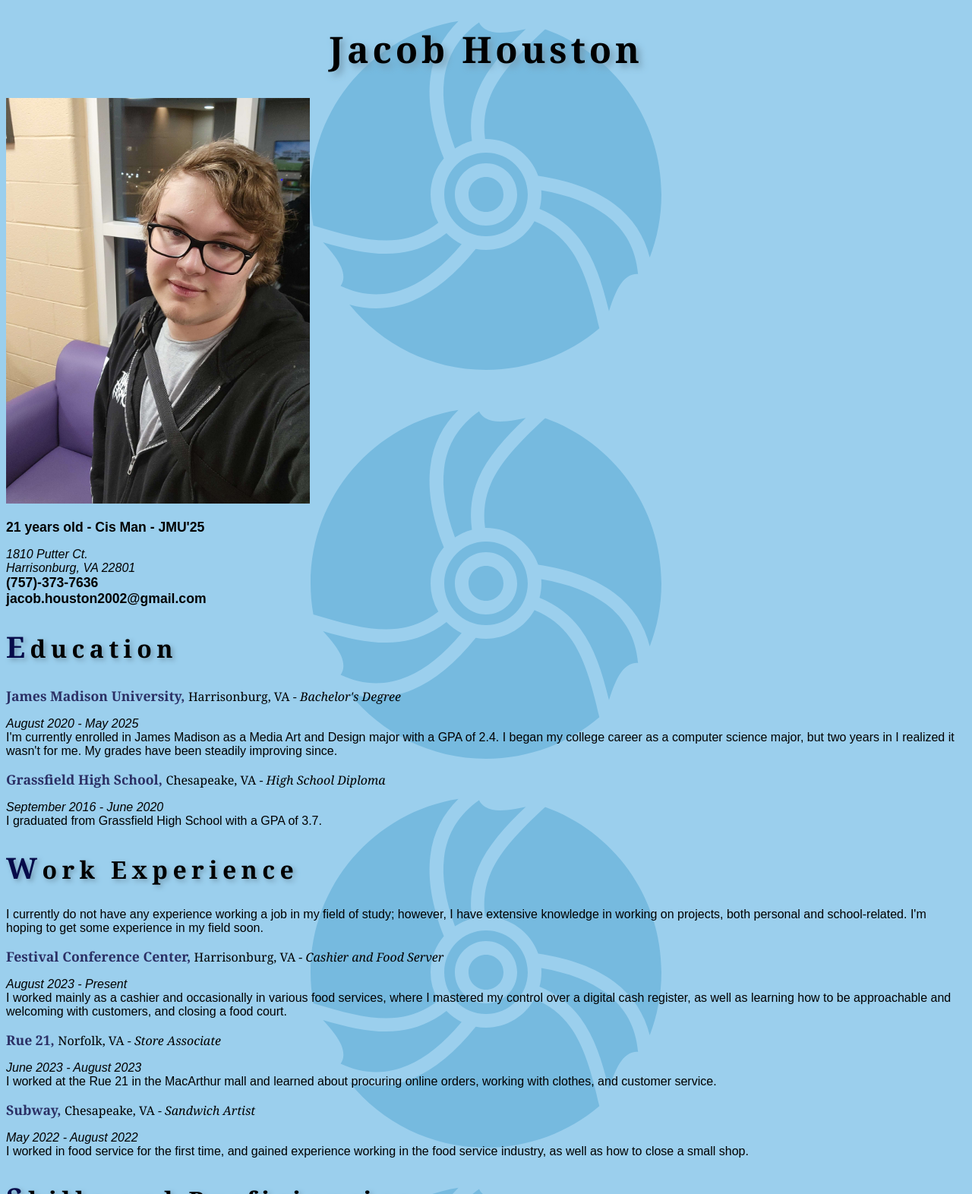
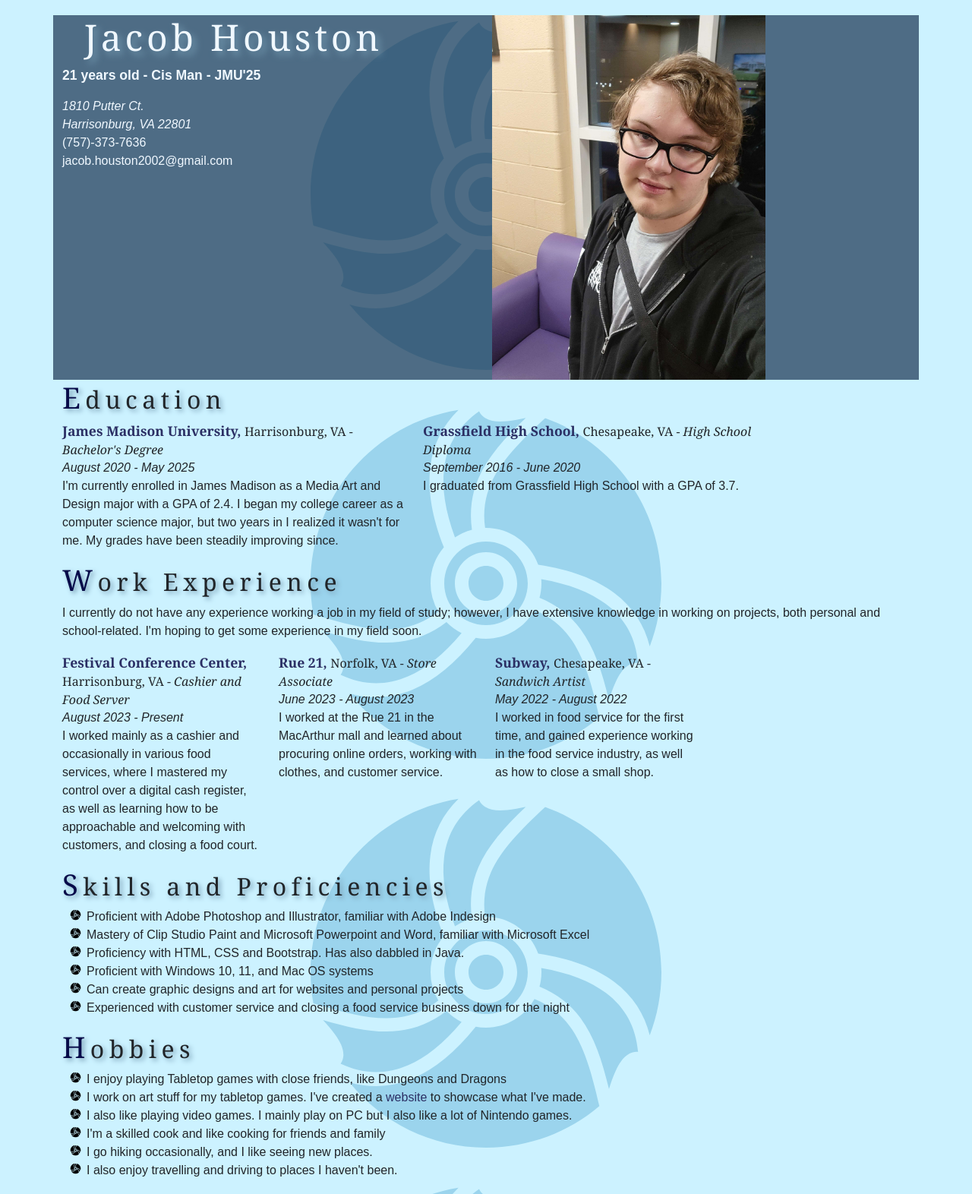
Before and after one commit to JakeXYHouston/Resume, a plain HTML site: page index.html in a window 1280 px wide. Shown: the top 1572 px of the page at 76% size. Drawn offline with nearby package versions, Linux system fonts and the light colour scheme.

Commit message:
Add files via upload

```diff
--- a/index.html
+++ b/index.html
@@ -4,76 +4,50 @@
         <meta charset="utf-8">
         <meta name="description" content="A working resume for Jacob Houston">
         <meta name="author" content="Jacob Houston">
+        <!--Loading Bootstrap-->
+        <link href="https://cdn.jsdelivr.net/npm/bootstrap@5.3.3/dist/css/bootstrap.min.css" rel="stylesheet" integrity="sha384-QWTKZyjpPEjISv5WaRU9OFeRpok6YctnYmDr5pNlyT2bRjXh0JMhjY6hW+ALEwIH" crossorigin="anonymous">
+        <!--Ending Loading Bootstrap-->
+        <!-- Custom styles -->
+        <link href="style.css" rel="stylesheet">
         <title>Jacob Houston</title>
-        <style>
-            body {
-                font-family: Georgia, serif;
-                background-color: #9BCFED;
-                background-image: url(big-morph-ball.png);
-                /*The morph ball design is a free design I found on Google images*/
-                background-position: center;
-                background-repeat: repeat-y;
-                background-position: top;
-                background-attachment: fixed;
-            }
-            h1 {
-                text-align: center;
-                font-size: 3em;
-                letter-spacing: .1em;
-                text-shadow: .1em .1em .2em #749BB2;
-            }
-            h2::first-letter {
-                color: #070B49;
-                font-size: 1.2em;
-            }
-            h2 {
-                font-size: 2em;
-                letter-spacing: .2em;
-                text-shadow: .1em .1em .2em #749BB2;
-            }
-            b {
-                font-size: 1.1em;
-            }
-            p {
-                font-family: Arial, serif;
-            }
-            ul {
-                list-style-type: square;
-            }
-            li {
-                font-family: Arial, serif;
-                list-style-image: url(morph-ball.png);
-            }
-            a {
-                color: #2B2F64;
-                text-decoration: none;
-            }
-            .places {
-                color: #2B2F64;
-            }
-        </style>
     </head>
+
     <body>
+        <div class="container">
+            <div class="row level1">
+                <div class="col-md-5">
                     <h1>Jacob Houston</h1>
-            <img src="Selfie.jpg" width=400 alt="Jacob Houston Selfie">
                     <p><b>21 years old - Cis Man - JMU'25</b></p>
-            <p><i>1810 Putter Ct.<br>Harrisonburg, VA 22801</i><br><b>(757)-373-7636<br>
-                jacob.houston2002@gmail.com</b></p>
+                    <p><i>1810 Putter Ct.<br>Harrisonburg, VA 22801</i><br>(757)-373-7636<br>
+                    jacob.houston2002@gmail.com</p>
+                </div>
+                <div class="col-md-5 float-end text-end">
+                    <img src="Selfie.jpg" width=360 alt="Jacob Houston Selfie">
+                </div>
+            </div>
 
+            <div class="row level2">
                 <h2>Education</h2>
+                <div class="col-md-5">
                     <b class="places">James Madison University, </b>Harrisonburg, VA - <i>Bachelor's Degree</i>
                     <p><i>August 2020 - May 2025</i><br>
                     I'm currently enrolled in James Madison as a Media Art and Design
                     major with a GPA of 2.4. I began my college career as a
                     computer science major, but two years in I realized it wasn't
                     for me. My grades have been steadily improving since.</p>
+                </div>
+                <div class="col-md-5">
                     <b class="places">Grassfield High School, </b>Chesapeake, VA - <i>High School Diploma</i>
                     <p><i>September 2016 - June 2020</i><br>
                     I graduated from Grassfield High School with a GPA of 3.7.</p>
+                </div>
+            </div>
 
+            <div class="row level3">
                 <h2>Work Experience</h2>
                 <p>I currently do not have any experience working a job in my field of study; however, I have extensive knowledge in working on projects, both personal
                 and school-related. I'm hoping to get some experience in my field soon.</p>
+                <div class="col-md-3">
                     <b class="places"><a href="https://jmu.campusdish.com/LocationsAndMenus/FestivalFoodCourt" target="_blank">
                     Festival Conference Center,</a></b> Harrisonburg, VA - <i>
                     Cashier and Food Server</i>
@@ -81,20 +55,27 @@
                     I worked mainly as a cashier and occasionally in various food services,
                     where I mastered my control over a digital cash register, as well as learning
                     how to be approachable and welcoming with customers, and closing a food court.</p>
+                </div>
+                <div class="col-md-3">
                     <b class="places">Rue 21, </b>Norfolk, VA - <i>Store Associate</i>
                     <p><i>June 2023 - August 2023</i><br>
                     I worked at the Rue 21 in the MacArthur mall and learned about procuring online
                     orders, working with clothes, and customer service.</p>
+                </div>
+                <div class="col-md-3">
                     <b class="places">Subway, </b>Chesapeake, VA - <i>Sandwich Artist</i>
                     <p><i>May 2022 - August 2022</i><br>
                     I worked in food service for the first time, and gained experience working
                     in the food service industry, as well as how to close a small shop.</p>
+                </div>
+            </div>
 
+            <div class="row level4">
                 <h2>Skills and Proficiencies</h2>
                 <ul>
                     <li>Proficient with Adobe Photoshop and Illustrator, familiar with Adobe Indesign</li>
                     <li>Mastery of Clip Studio Paint and Microsoft Powerpoint and Word, familiar with Microsoft Excel</li>
-                <li>Proficiency with CSS and HTML. Has also dabbled in Java.</li>
+                    <li>Proficiency with HTML, CSS and Bootstrap. Has also dabbled in Java.</li>
                     <li>Proficient with Windows 10, 11, and Mac OS systems</li>
                     <li>Can create graphic designs and art for websites and personal projects</li>
                     <li>Experienced with customer service and closing a food service business
@@ -111,5 +92,11 @@
                     <li>I go hiking occasionally, and I like seeing new places.</li>
                     <li>I also enjoy travelling and driving to places I haven't been.</li>
                 </ul>
+            </div>
+
+        </div>
+        <!--Loading Bootstrap Javacript-->
+        <script src="https://cdn.jsdelivr.net/npm/bootstrap@5.3.3/dist/js/bootstrap.bundle.min.js" integrity="sha384-YvpcrYf0tY3lHB60NNkmXc5s9fDVZLESaAA55NDzOxhy9GkcIdslK1eN7N6jIeHz" crossorigin="anonymous"></script>
+        <!--Ending Loading Bootstrap Javascript-->
     </body>
 </html>
--- /dev/null
+++ b/style.css
@@ -0,0 +1,55 @@
+@charset "UTF-8";
+/* Add your custom CSS declarations below  */
+
+body {
+	margin: 0;
+	font-family: Georgia, serif;
+	background-color: #ccf2ff;
+	background-image: url(big-morph-ball.png);
+	/*The morph ball design is a free design I found on Google images*/
+	background-position: center;
+	background-repeat: repeat-y;
+	background-position: top;
+	background-attachment: fixed;
+	padding-top: 20px;
+	padding-bottom: 20px;
+	padding-left: 15px;
+	padding-right: 15px;
+}
+h1 {
+	text-align: center;
+	font-size: 3em;
+	letter-spacing: .1em;
+	text-shadow: .1em .1em .2em #749BB2;
+}
+h2::first-letter {
+	color: #070B49;
+	font-size: 1.2em;
+}
+h2 {
+	font-size: 2em;
+	letter-spacing: .2em;
+	text-shadow: .1em .1em .2em #749BB2;
+}
+b {
+	font-size: 1.1em;
+}
+p {
+	font-family: Arial, serif;
+}
+ul {
+	list-style-type: square;
+}
+li {
+	font-family: Arial, serif;
+	list-style-image: url(morph-ball.png);
+	margin-left: 2em;
+}
+.level1 {
+	color:aliceblue;
+	background-color: #0f2947a9;
+}
+a, .places {
+	color: #2B2F64;
+	text-decoration: none;
+}
```
Lines whose indentation alone changed are shown as unchanged.
